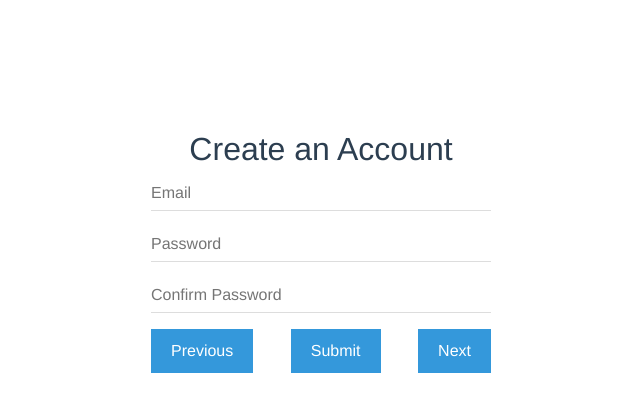
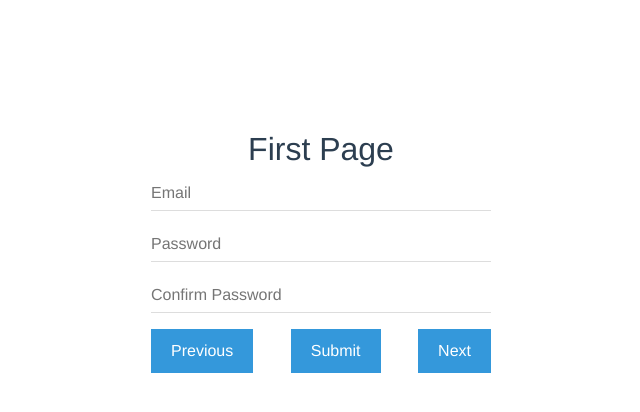
Before and after one commit to semanux/interaction-collection, a Vue app: page / in a window 1280 px wide. Shown: the top 412 px of the page, without its empty margins (319-959 px from the left). Built offline with nearby package versions, Linux system fonts and the light colour scheme.

Commit message:
Upadting the FirstPage

```diff
--- a/src/pages/FirstPage.vue
+++ b/src/pages/FirstPage.vue
@@ -45,7 +45,7 @@ const goToHome = () => {
 <template>
   <div class="root">
     <form @submit="onSubmit">
-      <h2>Create an Account</h2>
+      <h2>First Page</h2>
       <p>
         <input type="text" placeholder="Email" v-model="state.email" />
         <span v-if="validator.email.$error">
```
